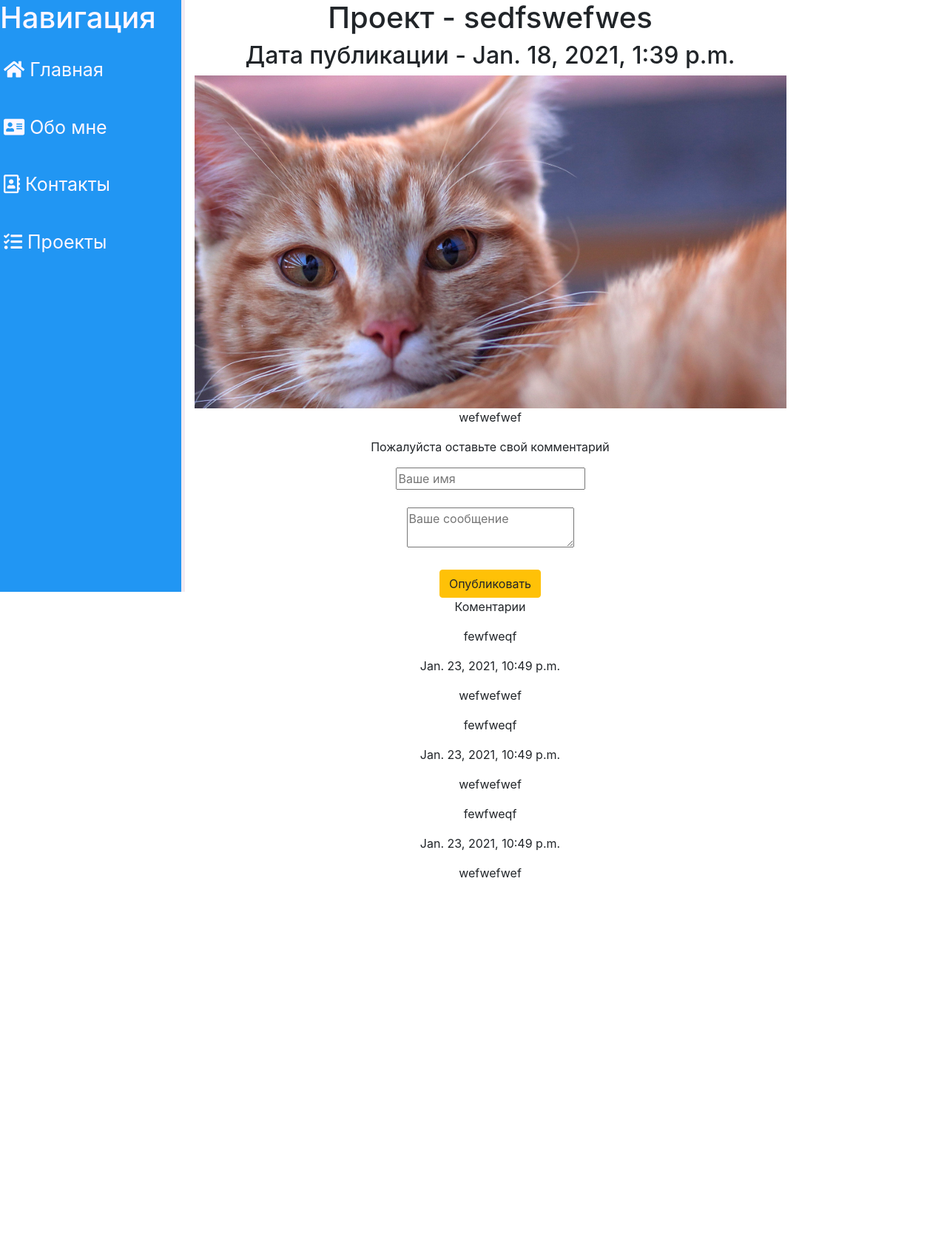
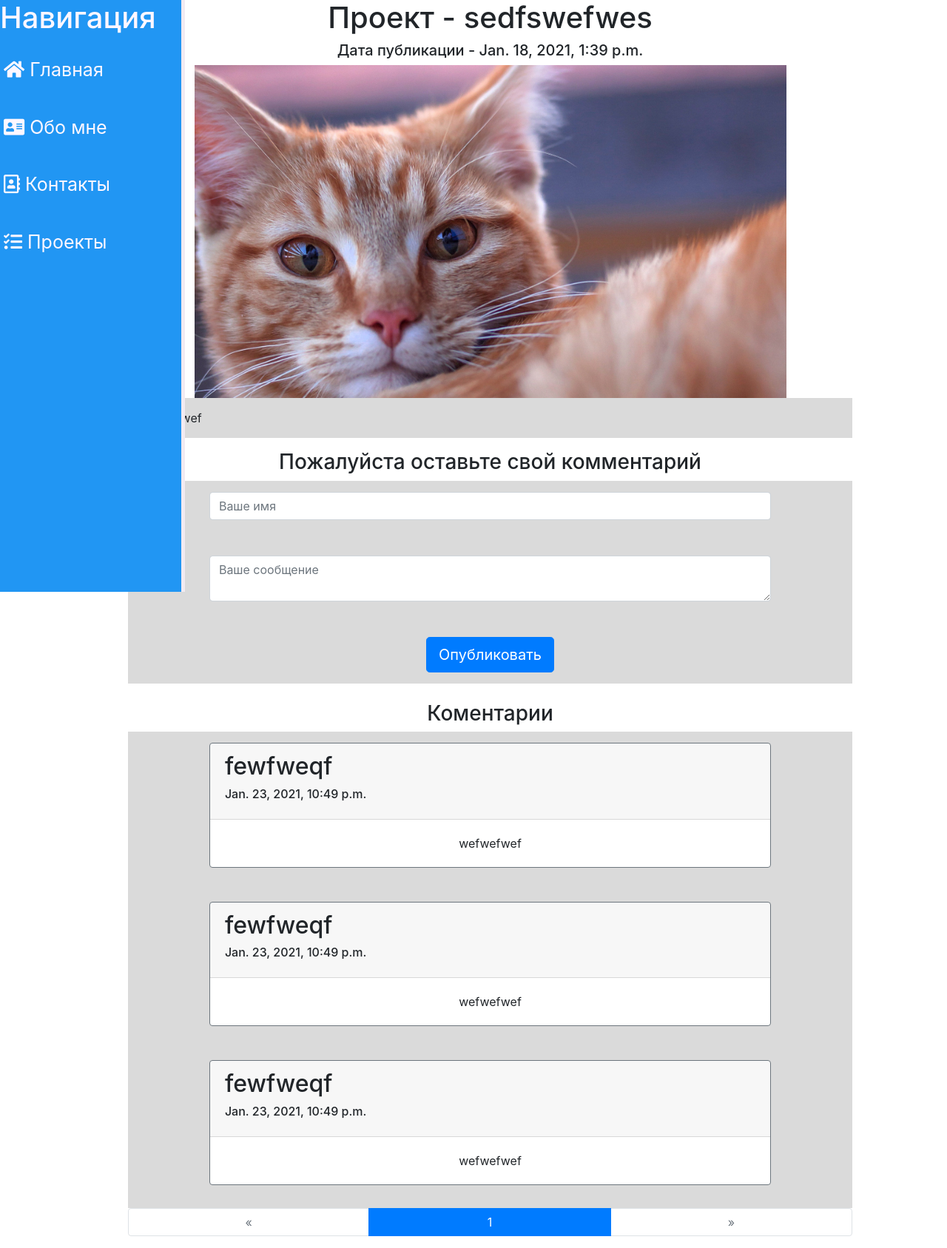
Before and after one commit to Vemnym/my_first_site, a Django app: page /project/21 in a window 1280 px wide. Shown: the whole page at 74% size. Before the commit the page ends 1186 px from the top, so only its background shows below. Run offline with Django 3.2, Linux system fonts and the light colour scheme; data comes from the database, SQL or seed files in the repository; both versions use the stored data as it was after the commit; some libraries are stand-ins or nearby versions.

Commit message:
Added paginator for comments in project.html

```diff
--- /dev/null
+++ b/mysite/main/static/main/project.css
@@ -0,0 +1,38 @@
+#text{
+    background: #dadada;
+    padding: 15px;
+    text-align: left;
+}
+
+form, #comments{
+    background: #dadada;
+    padding: 15px;
+
+}
+.card, .form-control{
+    margin-left: auto;
+    margin-right: auto;
+    width:80%;
+}
+
+h2, h6{
+    text-align: left;
+}
+
+.page-item{
+    width:100%;
+}
+
+@media only screen and (min-width: 1024px) {
+main{
+    margin-left: auto;
+    margin-right: auto;
+    width:80%;
+}
+
+}
+@media only screen and (max-width: 1024px) {
+    .card, .form-control{
+        width:100%
+}
+}
--- a/mysite/main/templates/main/project.html
+++ b/mysite/main/templates/main/project.html
@@ -1,4 +1,9 @@
 {% extends 'main/layout.html' %}
+{% load static %}
+{% block styles %}
+<link rel="stylesheet" href="{% static 'main/project.css' %}">
+{% endblock %}
+
 {% block title %}
 Проект - {{name}}
 {% endblock %}
@@ -6,28 +11,84 @@
 {% block content %}
 
 <h1>Проект - {{name}}</h1>
-<h2>Дата публикации - {{date}}</h2>
+<h5>Дата публикации - {{date}}</h5>
 <img src="{{image.url}}" alt="My image">
 
-<p>{{text | safe}}</p>
+<p id="text">{{text | safe}}</p>
 
-<p>Пожалуйста оставьте свой комментарий</p>
-<p>{{error}}</p>
+<h3>Пожалуйста оставьте свой комментарий</h3>
+{% if error%}
+<div class="alert alert-dismissible alert-danger">
+  <strong>{{error}}</strong>
+</div>
+<br/>
+{% endif %}
+{% if success%}
+<div class="alert alert-dismissible alert-success">
+  <strong>{{success}}</strong>
+</div>
+<br/>
+{% endif %}
 <form method="POST", action="{{id}}">
     {% csrf_token %}
-    <input type="text", name="author", placeholder="Ваше имя">
+    <input type="text", name="author", placeholder="Ваше имя" class="form-control">
     <br><br>
-    <textarea name="comment", placeholder="Ваше сообщение"></textarea>
+    <textarea name="comment", placeholder="Ваше сообщение" class="form-control"></textarea>
     <br><br>
-    <input type="submit", value="Опубликовать" class="btn btn-warning">
+    <input type="submit", value="Опубликовать" class="btn btn-primary btn-lg">
 </form>
+<br/>
+{% if comments %}
+<h3>Коментарии</h3>
+{% endif %}
+{% for comment in comments %}
+<div id="comments">
+    <div class="card border-secondary mb-3">
+      <div class="card-header"><h2>{{comment.author}} <h6 class="card-title">{{comment.date}}</h6></h2></div>
+      <div class="card-body">
+
+        <p class="card-text">{{comment.comment | safe}}</p>
+      </div>
+    </div>
+</div>
+
+
+{% endfor %}
 
 {% if comments %}
-<p>Коментарии</p>
+
+<ul class="pagination">
+    {% if comments.has_previous %}
+        <li class="page-item">
+            <a href="?page=1" class="page-link">&laquo;&laquo;</a>
+        </li>
+        <li class="page-item">
+            <a href="?page={{ comments.previous_page_number }}" class="page-link">&laquo;</a>
+        </li>
+    {% else %}
+        <li class="page-item disabled">
+            <a class="page-link" href="#">&laquo;</a>
+        </li>
+    {% endif %}
+
+    <li class="page-item active">
+        <a class="page-link" href="#">{{ comments.number }}</a>
+    </li>
+
+    {% if comments.has_next %}
+        <li class="page-item">
+            <a href="?page={{ comments.next_page_number }}" class="page-link">&raquo;</a>
+        </li>
+        <li class="page-item">
+            <a href="?page={{ comments.paginator.num_pages }}" class="page-link">&raquo;&raquo;</a>
+        </li>
+    {% else %}
+        <li class="page-item disabled">
+            <a class="page-link" href="#">&raquo;</a>
+        </li>
+    {% endif %}
+</ul>
+
 {% endif %}
-{% for comment in comments %}
-<p>{{comment.author}}</p>
-<p>{{comment.date}}</p>
-<p>{{comment.comment | safe}}</p>
-{% endfor %}
+
 {% endblock %}
--- a/mysite/main/views.py
+++ b/mysite/main/views.py
@@ -4,6 +4,7 @@ from django.shortcuts import render, redirect
 from datetime import datetime
 from django.conf import settings
 from bs4 import BeautifulSoup
+from django.core.paginator import Paginator
 
 from .models import Project, Comment, Contacts
 import re
@@ -97,7 +98,11 @@ def project(request, number_of_project):
                     date=datetime.now(),
                     comment=comment.replace("\n", "<br>")).save()
 
-        dictinary['comments'] = list(Comment.objects.filter(project=number_of_project))
+            dictinary['success'] = 'Комментарий успешно сохранен'
+
+        list_comments = Paginator(list(Comment.objects.filter(project=number_of_project)), 3)
+        page_number = request.GET.get('page')
+        dictinary['comments'] = list_comments.get_page(page_number)
 
         return render(request, 'main/project.html', dictinary)
     else:
```
Also changed, not shown: mysite/db.sqlite3.
